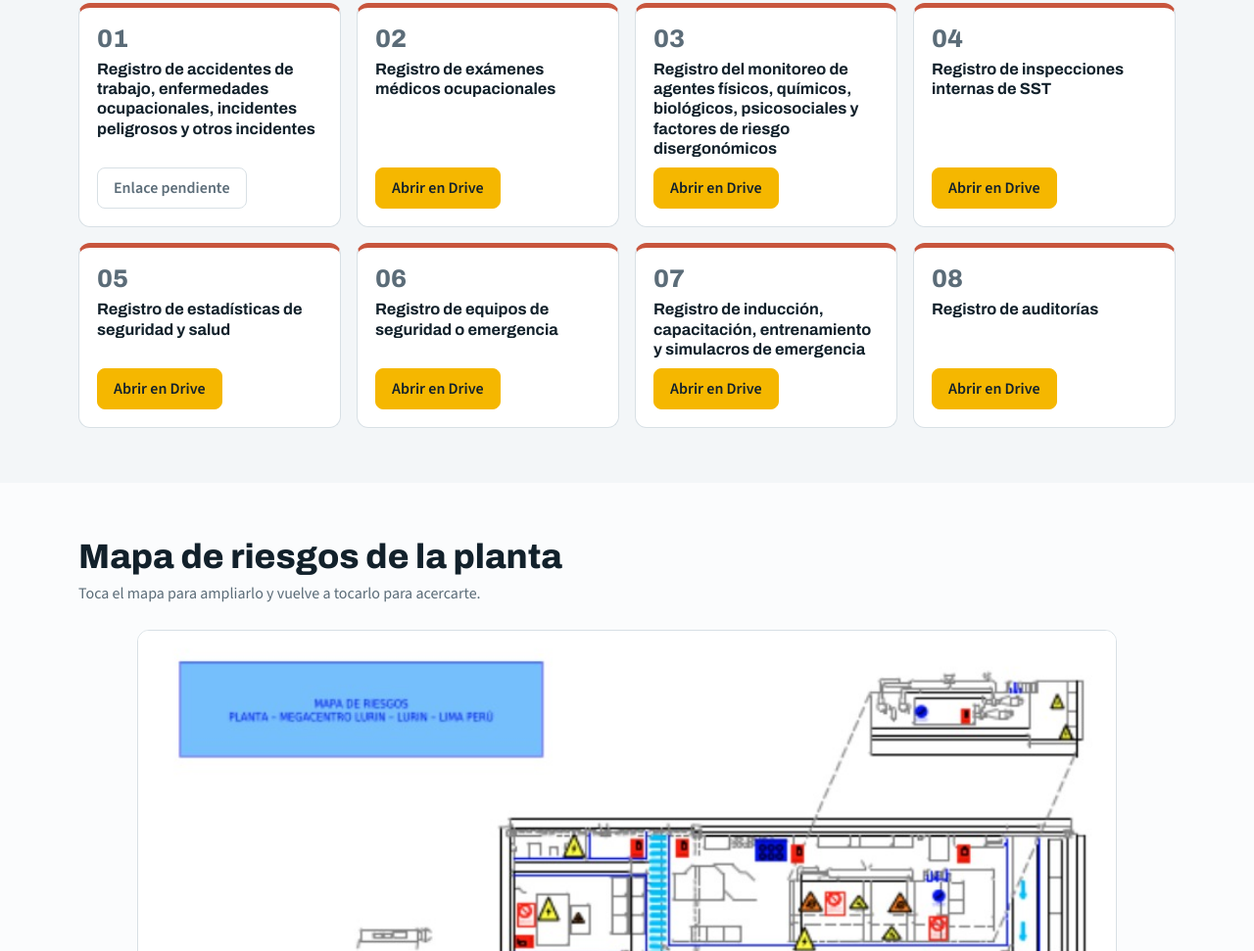
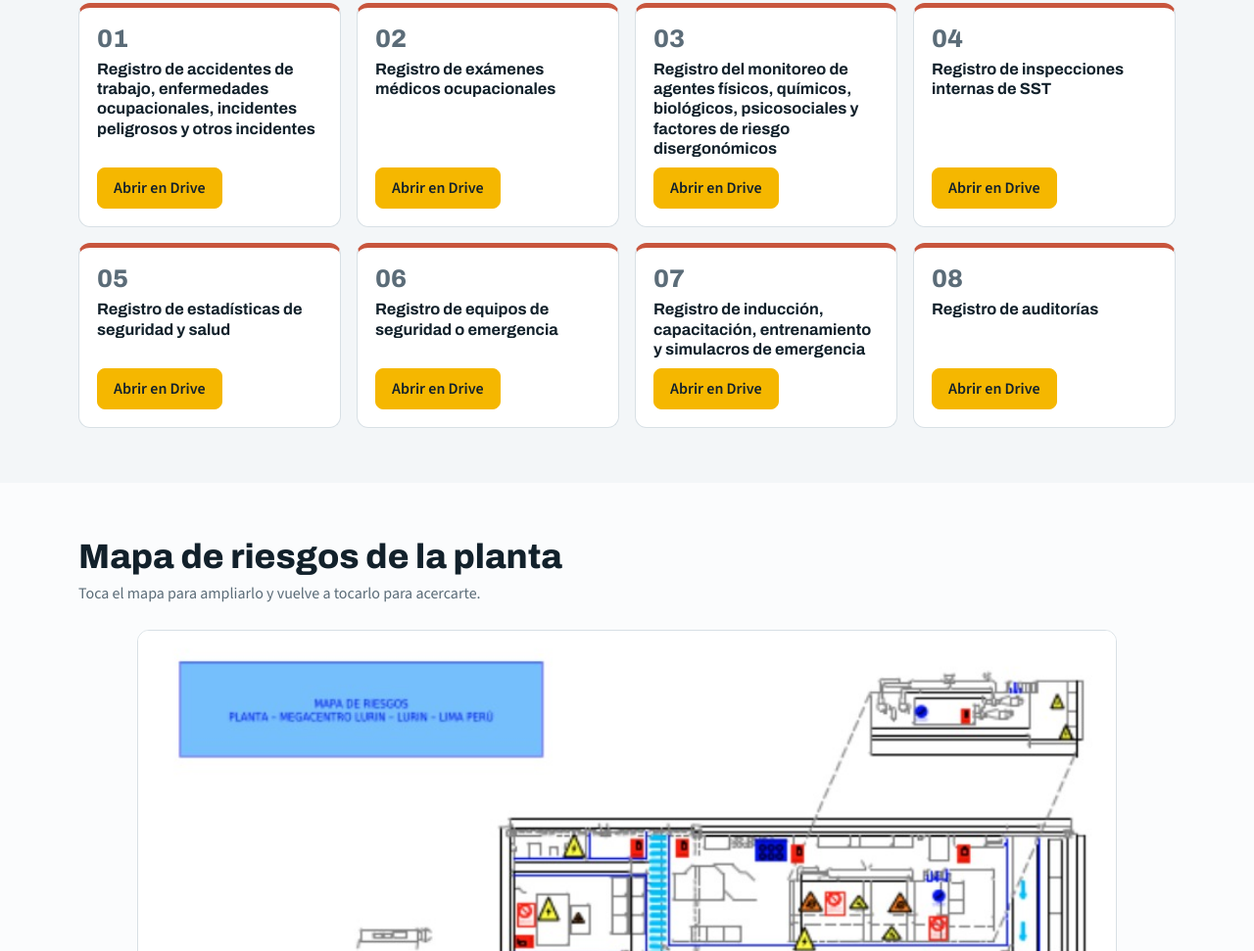
Before and after one commit to MomoFeik/portalpacpacprevencion, a plain HTML site: page index.html in a window 1280 px wide. Shown: the part 2044-3015 px from the top of the page at 98% size. Drawn offline with nearby package versions, Linux system fonts and the light colour scheme.

Commit message:
Update index.html

```diff
--- a/index.html
+++ b/index.html
@@ -185,7 +185,7 @@ var CONFIG = {
 
   /* Los 8 registros obligatorios de SST. Pega el enlace de Drive de cada uno en "enlace". */
   formatos: [
-    { titulo: "Registro de accidentes de trabajo, enfermedades ocupacionales, incidentes peligrosos y otros incidentes", enlace: "" },
+    { titulo: "Registro de accidentes de trabajo, enfermedades ocupacionales, incidentes peligrosos y otros incidentes", enlace: "https://docs.google.com/spreadsheets/d/1SnzHi3X7DBcARiZ79NCFhvRP7XuX0c9d/edit?rtpof=true&gid=1609891600#gid=1609891600" },
     { titulo: "Registro de exámenes médicos ocupacionales", enlace: "https://docs.google.com/spreadsheets/d/1hW0hwK6Ld3ff_bGhOVMV5pcfm7_ZpNmO/edit?gid=2086644118#gid=2086644118" },
     { titulo: "Registro del monitoreo de agentes físicos, químicos, biológicos, psicosociales y factores de riesgo disergonómicos", enlace: "https://docs.google.com/spreadsheets/d/1Oe-AuPazdOxUKZb6mNDJfuS4mTKHX6lx/edit?gid=251368619#gid=251368619" },
     { titulo: "Registro de inspecciones internas de SST", enlace: "https://docs.google.com/spreadsheets/d/1ZWXzJGEgOwXHY9zfIKOo11LB6Q-JklRB/edit?gid=91051425#gid=91051425" },
```
